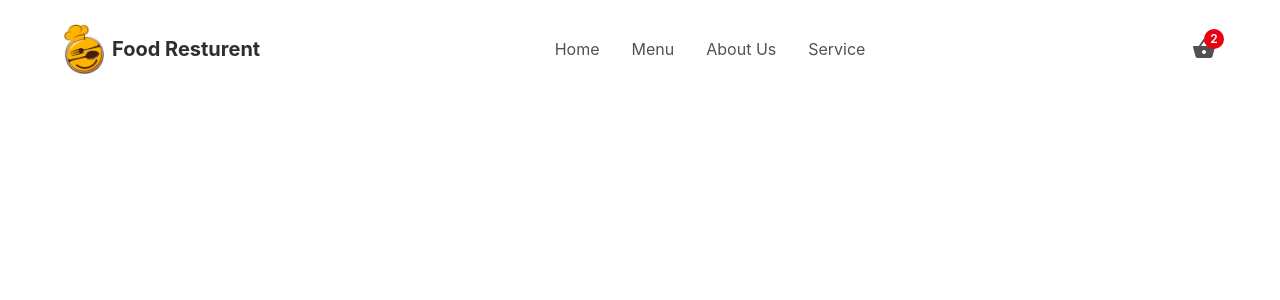
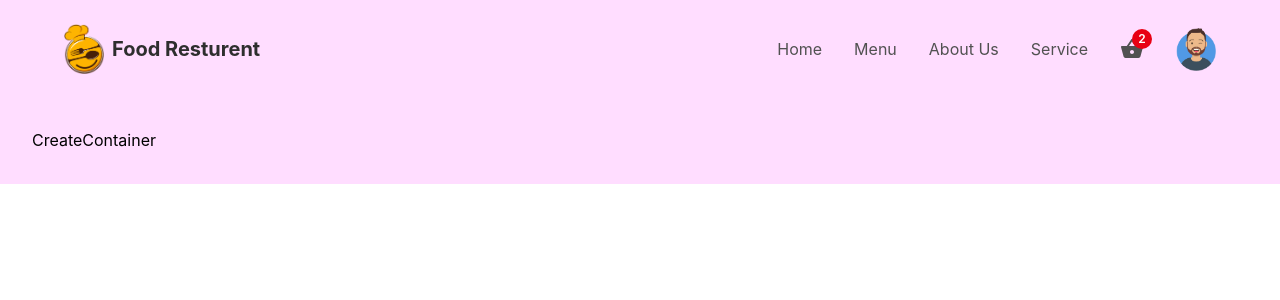
Before and after one commit to hafeezlingo84/food-project-tailwin, a React (Create React App) app: page /createItem in a window 1280 px wide. Shown: the top 300 px of the page. Built offline with nearby package versions, Linux system fonts and the light colour scheme.

Commit message:
react-router-dom

```diff
--- a/src/App.js
+++ b/src/App.js
@@ -1,10 +1,18 @@
+import { fromJSON } from 'postcss';
 import React from 'react';
-import {Header} from './components';
+import {Header, MainContainer, CreateContainer} from './components';
+import {Route, Routes} from 'react-router-dom';
 
 const App = () => {
   return (
-    <div className='w-screen h-auto flex flex-col'>
+    <div className='w-screen h-auto flex flex-col bg-primary'>
       <Header />
+    <main className='mt-24 p-8 w-full'>
+        <Routes>
+          <Route path='/*' element={< MainContainer />} />
+          <Route path='/createItem' element={< CreateContainer />} />
+        </Routes>
+    </main>
     </div>
   )
 }
--- /dev/null
+++ b/src/components/CreateContainer.jsx
@@ -0,0 +1,11 @@
+import React from 'react'
+
+const CreateContainer = () => {
+  return (
+    <div>
+      CreateContainer
+    </div>
+  )
+}
+
+export default CreateContainer
--- a/src/components/Header.jsx
+++ b/src/components/Header.jsx
@@ -1,6 +1,7 @@
 import React from 'react';
-import logo from './images/food-logo.png';
+import logo from '../images/food-logo.png';
 import { MdShoppingBasket } from "react-icons/md";
+import avatar from '../images/avatar.png';
 
  const Header = () => {
   return (
@@ -15,20 +16,21 @@ import { MdShoppingBasket } from "react-icons/md";
                     <p className='text-headingColor text-xl font-bold'>Food Resturent</p>
                 </div>
 
-                <ul className='flex items-center gap-8'>
+            <div className='flex items-center gap-8'>
+            <ul className='flex items-center gap-8'>
                   <li className='text-base text-textColor hover:text-headingColor duration-100 transition-all ease-in-out cursor-pointer'>Home</li>
                   <li className='text-base text-textColor hover:text-headingColor duration-100 transition-all ease-in-out cursor-pointer'>Menu</li>
                   <li className='text-base text-textColor hover:text-headingColor duration-100 transition-all ease-in-out cursor-pointer'>About Us</li>
                   <li className='text-base text-textColor hover:text-headingColor duration-100 transition-all ease-in-out cursor-pointer'>Service</li>
                 </ul>
-
                 <div className='relative flex items-center justify-center'>
-                  <MdShoppingBasket className='text-textColor text-2xl ml-8 cursor-pointer' />
+                  <MdShoppingBasket className='text-textColor text-2xl   cursor-pointer' />
                   <div className=' absolute -top-2 -right-2 w-5 h-5 rounded-full bg-cartNumBg flex items-center justify-center'>
                     <p className='text-xs text-textWhite font-semibold'>2</p>
                   </div>
                 </div>
-
+                <img src={avatar} className="w-10 min-w-[40px] min-h-[40px]" alt="userProfile" />
+            </div>
           </div>
 
         {/* {mobile} */}
--- /dev/null
+++ b/src/components/MainContainer.jsx
@@ -0,0 +1,9 @@
+import React from 'react'
+
+ const MainContainer = () => {
+  return (
+    <div>MainContainer</div>
+  )
+}
+
+export default MainContainer;
--- a/src/components/index.js
+++ b/src/components/index.js
@@ -1 +1,3 @@
 export {default as Header} from './Header';
+export {default as MainContainer} from './MainContainer';
+export {default as CreateContainer} from './CreateContainer';
```
Also changed, not shown: src/images/avatar.png (added), src/images/food-logo.png (renamed from src/components/images/food-logo.png).
